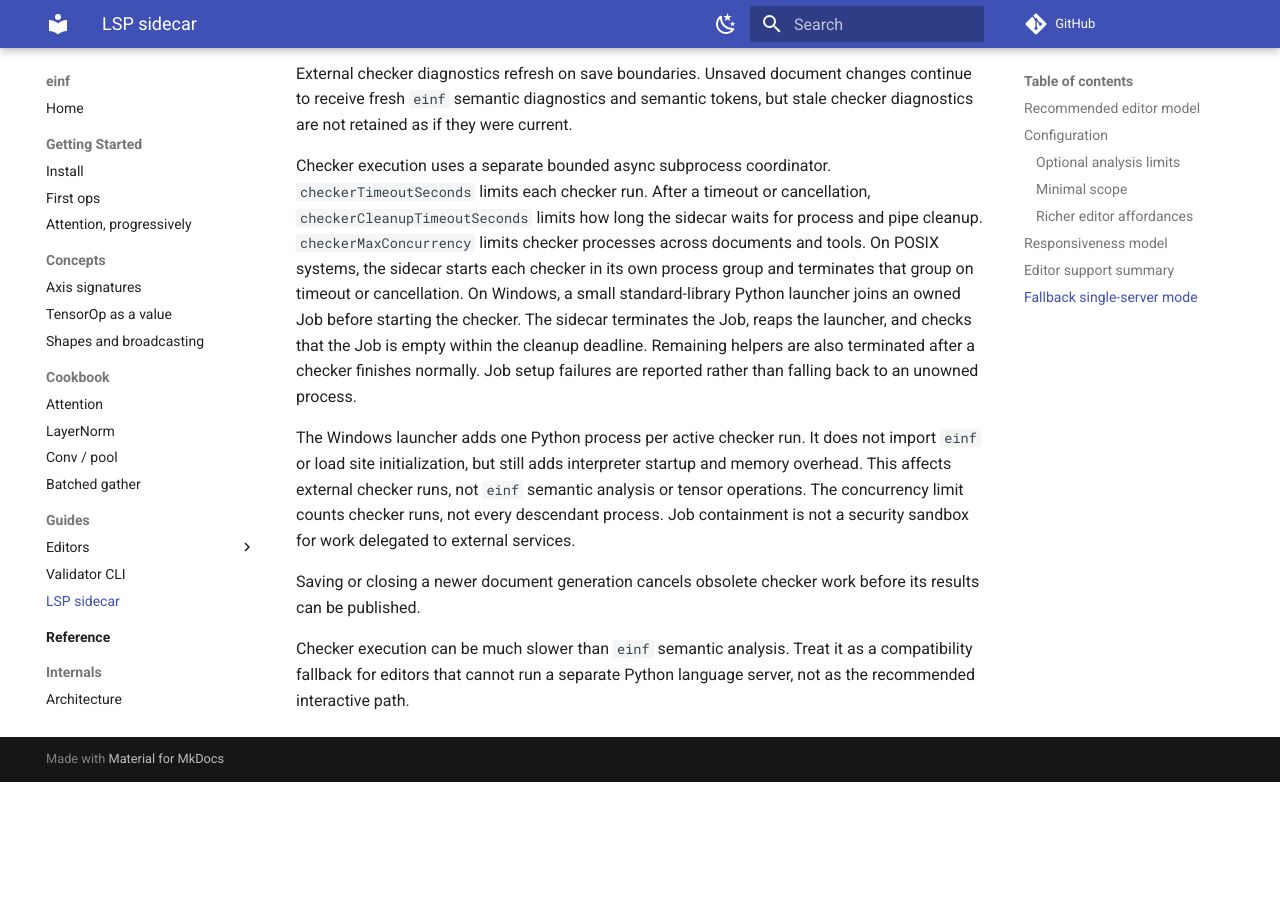
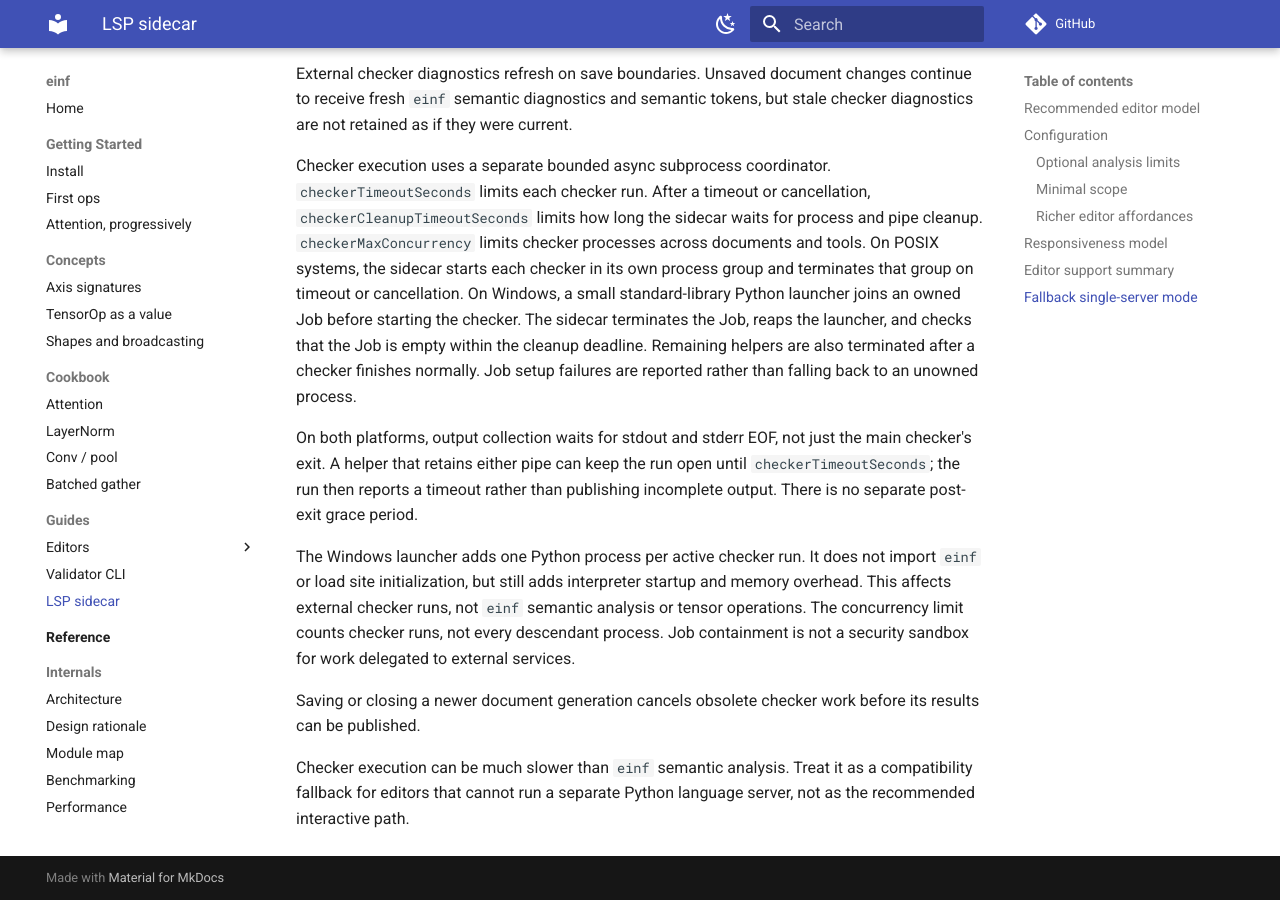
Before and after one commit to isty2e/einf, an MkDocs documentation site: the page built from docs/guides/lsp-sidecar.md, in a window 1280 px wide and 900 px high, scrolled down 4161 px. Built offline with MkDocs 1.6.1 and Material for MkDocs 9.7.7, drawn with Linux system fonts in a browser that asks for light colours; comment, search, counter and statistics services are not loaded; before the commit the page ends 4943 px from its top, so only the background shows below that.

```diff
--- a/docs/guides/lsp-sidecar.md
+++ b/docs/guides/lsp-sidecar.md
@@ -189,6 +189,11 @@ checks that the Job is empty within the cleanup deadline. Remaining helpers are
 also terminated after a checker finishes normally. Job setup failures are
 reported rather than falling back to an unowned process.
 
+On both platforms, output collection waits for stdout and stderr EOF, not just
+the main checker's exit. A helper that retains either pipe can keep the run
+open until `checkerTimeoutSeconds`; the run then reports a timeout rather than
+publishing incomplete output. There is no separate post-exit grace period.
+
 The Windows launcher adds one Python process per active checker run. It does
 not import `einf` or load site initialization, but still adds interpreter startup
 and memory overhead. This affects external checker runs, not `einf` semantic
```
Also changed, not shown: 1 other file.
